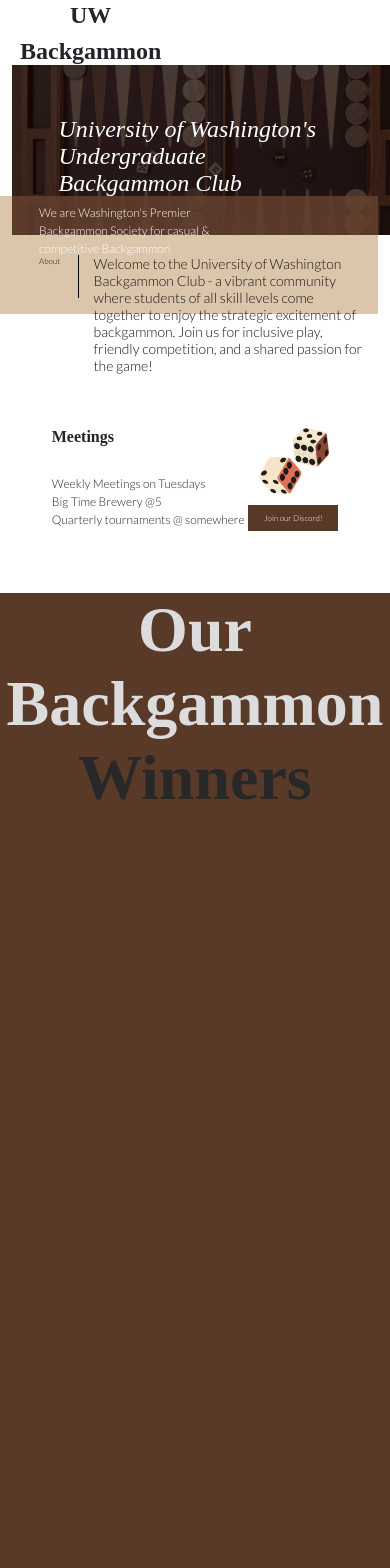
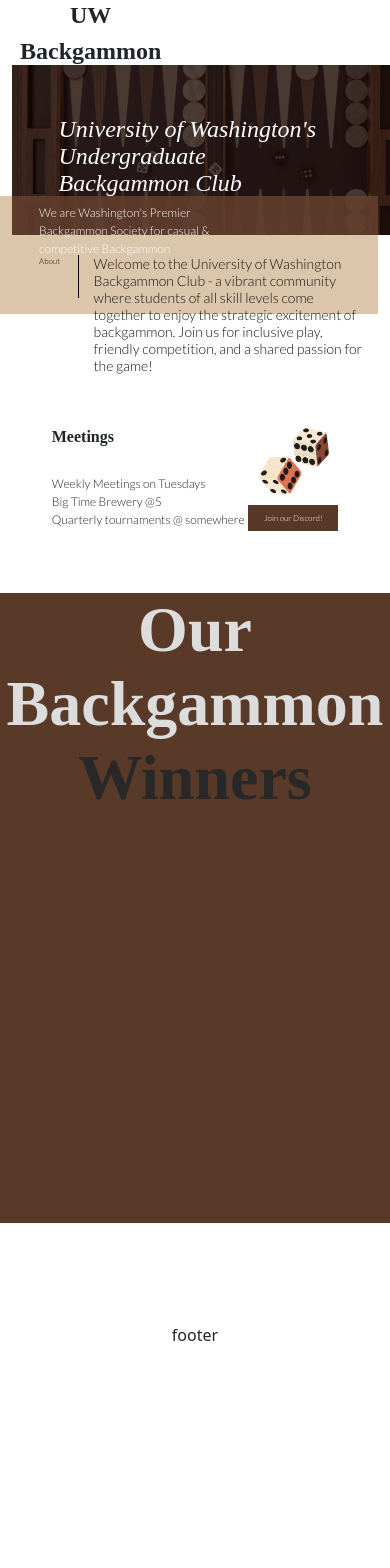
Before and after one commit to NathanKhuat/Backgammon-Club, a React (Create React App) app in the folder backgammon/: page / in a window 390 px wide. Shown: the top 1568 px of the page. After the commit the page ends 1347 px from the top, so only its background shows below. Built offline with nearby package versions, Linux system fonts and the light colour scheme; a web font is replaced by a local one.

Commit message:
winner section progress

```diff
--- a/backgammon/src/components/WinnerSection/WinnerSection.css
+++ b/backgammon/src/components/WinnerSection/WinnerSection.css
@@ -42,15 +42,15 @@
 /* screen size adjustments */
 @media screen and (max-width: 768px) {
     .winner-box {
-        width: 1580px;
-        height: 1140px;
+        width: 980px;
+        height: 630px;
     }
 }
 
 @media screen and (min-width: 769px) and (max-width: 950px) {
     .winner-box {
-        width: 1580px;
-        height: 1140px;
+        width: 1100px;
+        height: 700px;
     }
 }
 
@@ -64,13 +64,13 @@
 @media screen and (min-width: 1201px) and (max-width: 1500px) {
     .winner-box {
         width: 1580px;
-        height: 950px;
+        height: 800px;
     }
 }
 
 @media screen and (min-width: 1501px) {
     .winner-box {
         width: 1580px;
-        height: 60vw;
+        height: 1020px;
     }
 }
```
